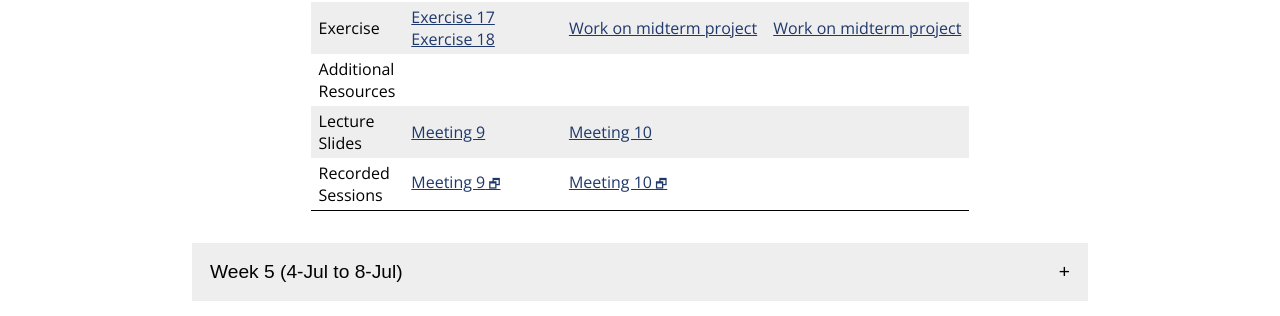
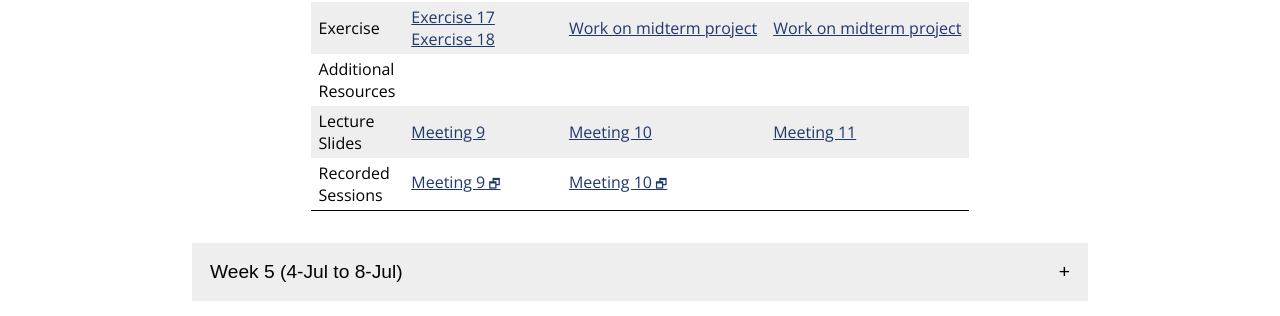
Before and after one commit to jhu-ip/cs220-summer22, a Jekyll site: the page built from material.md, in a window 1280 px wide. Shown: the part 775-1091 px from the top of the page. Built offline with Jekyll 4.4.1, drawn with Linux system fonts in a browser that asks for light colours; some web fonts are replaced.

Commit message:
meeting 11 slides

```diff
--- a/material.csv
+++ b/material.csv
@@ -135,6 +135,7 @@ Week,Day,Date,Type,Link text,URL
 4,3,1-Jul,Video,N/A,#
 4,3,1-Jul,Slides,N/A,#
 4,3,1-Jul,Exercise,Work on midterm project,assign/midterm.html
+4,3,1-Jul,LectureSlides,Meeting 11,slides/class11.pdf
 5,1,4-Jul,Exercise,No class (July 4th),#
 5,2,6-Jul,Video,N/A,#
 5,2,6-Jul,Slides,N/A,#
--- a/material.md
+++ b/material.md
@@ -235,7 +235,7 @@ the materials for that week.
       <td>Lecture<br>Slides</td>
       <td><a href='slides/class09.pdf'>Meeting 9</a></td>
       <td><a href='slides/class10.pdf'>Meeting 10</a></td>
-      <td></td>
+      <td><a href='slides/class11.pdf'>Meeting 11</a></td>
     </tr>
     <tr>
       <td>Recorded<br>Sessions</td>
```
Also changed, not shown: 1 other file.
